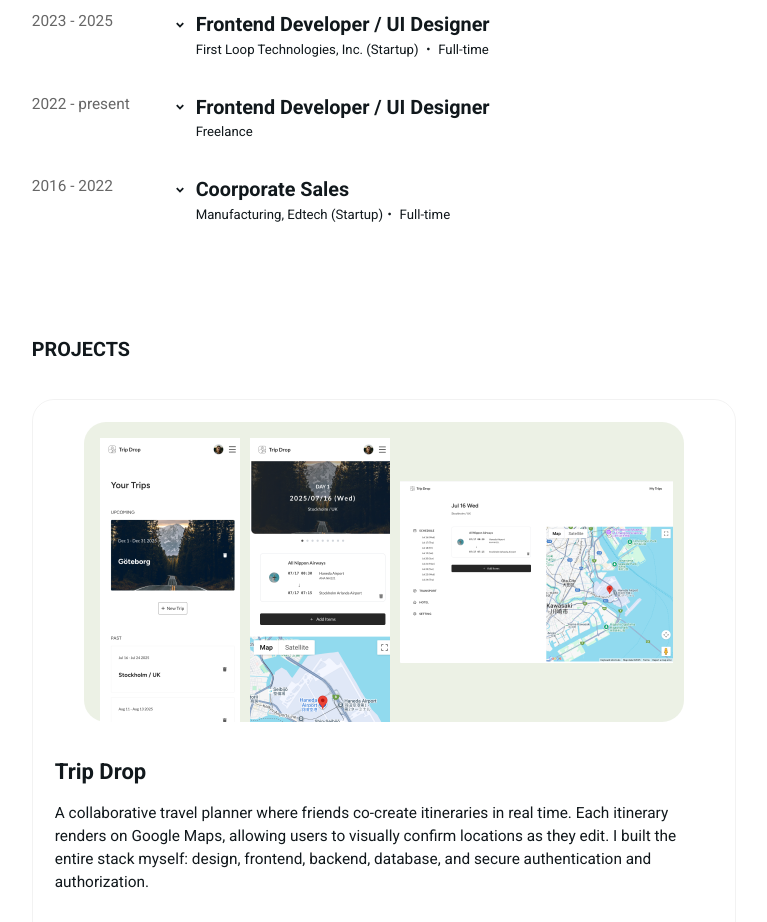
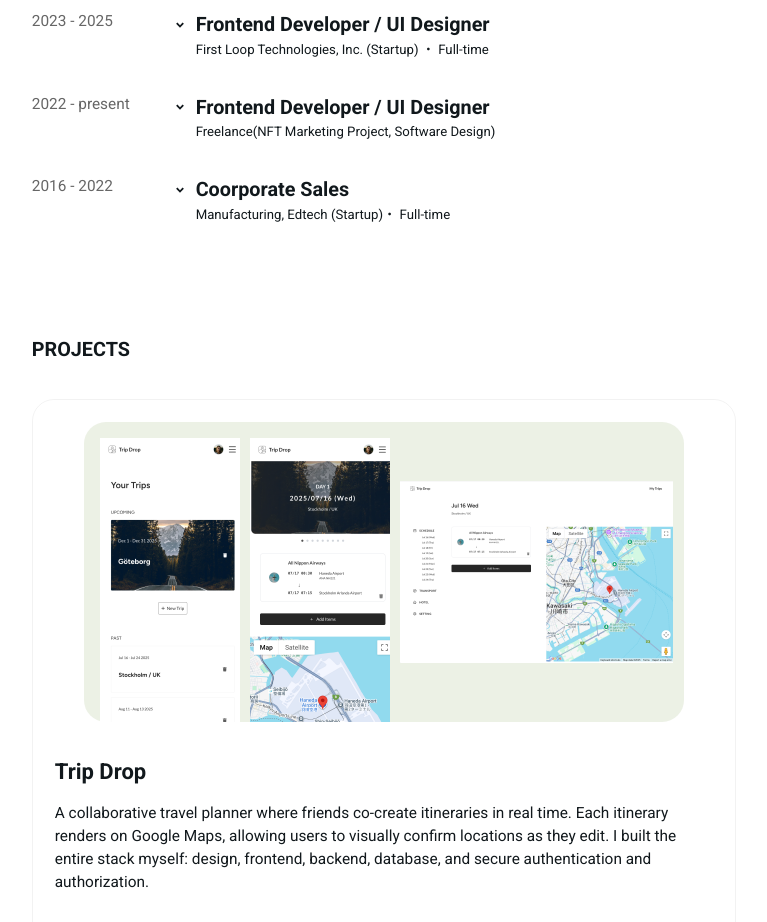
Before and after one commit to LilyCalico/portfolio-ver2, a Next.js app: page / in a window 1280 px wide. Shown: the part 1180-2102 px from the top of the page, without its empty margins (237-1004 px from the left). Built offline with nearby package versions, Linux system fonts and the light colour scheme.

Commit message:
feat: Update experience

```diff
--- a/components/Experience.tsx
+++ b/components/Experience.tsx
@@ -28,7 +28,7 @@ const experiences = [
   {
     period: "2022 - present",
     role: "Frontend Developer / UI Designer",
-    company: "Freelance",
+    company: "Freelance(NFT Marketing Project, Software Design)",
     bullets: [
       "Built UX-friendly interfaces and NFT features using JavaScript/TypeScript.",
       "Designed interfaces with a frontend perspective for easier development.",
```
